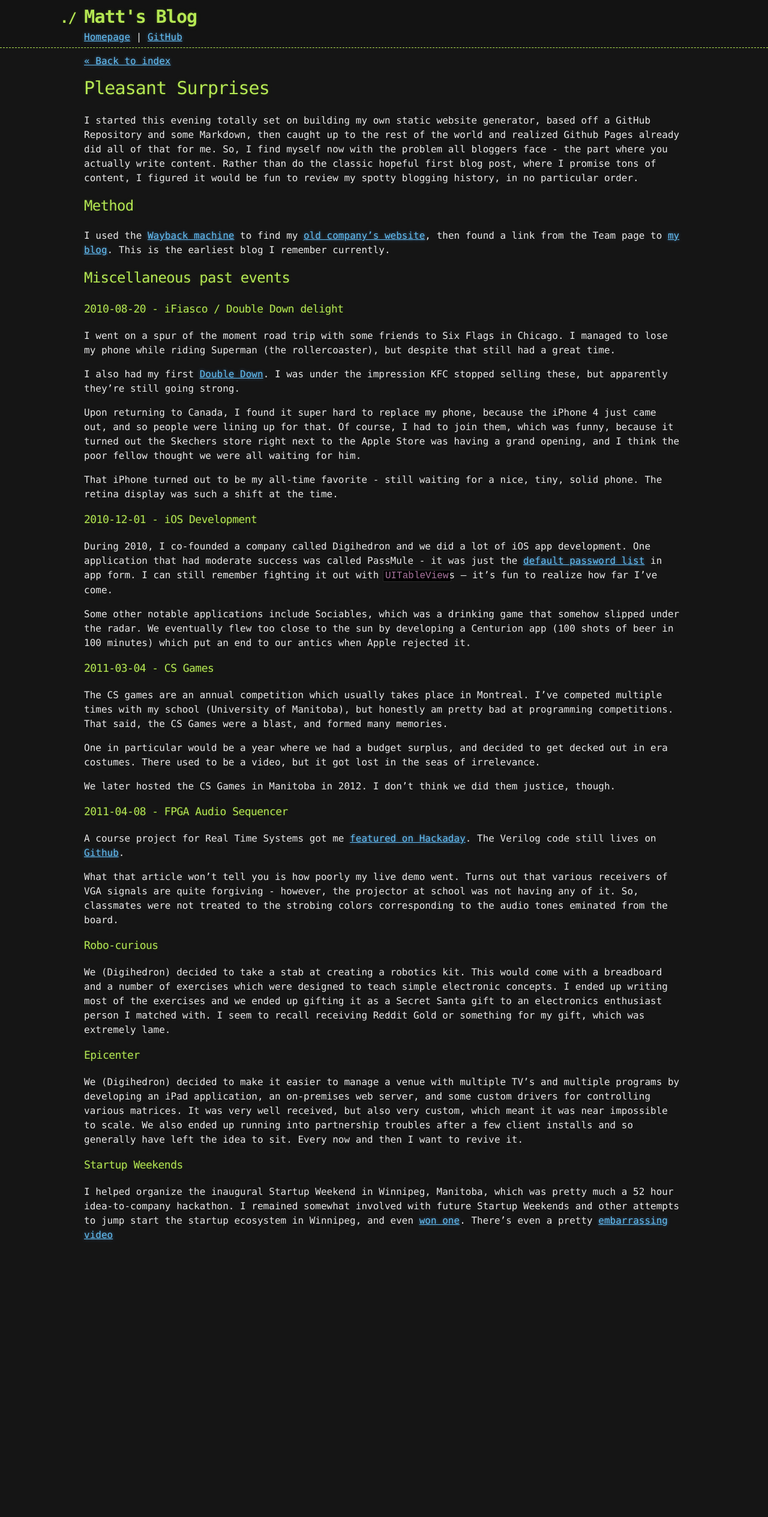
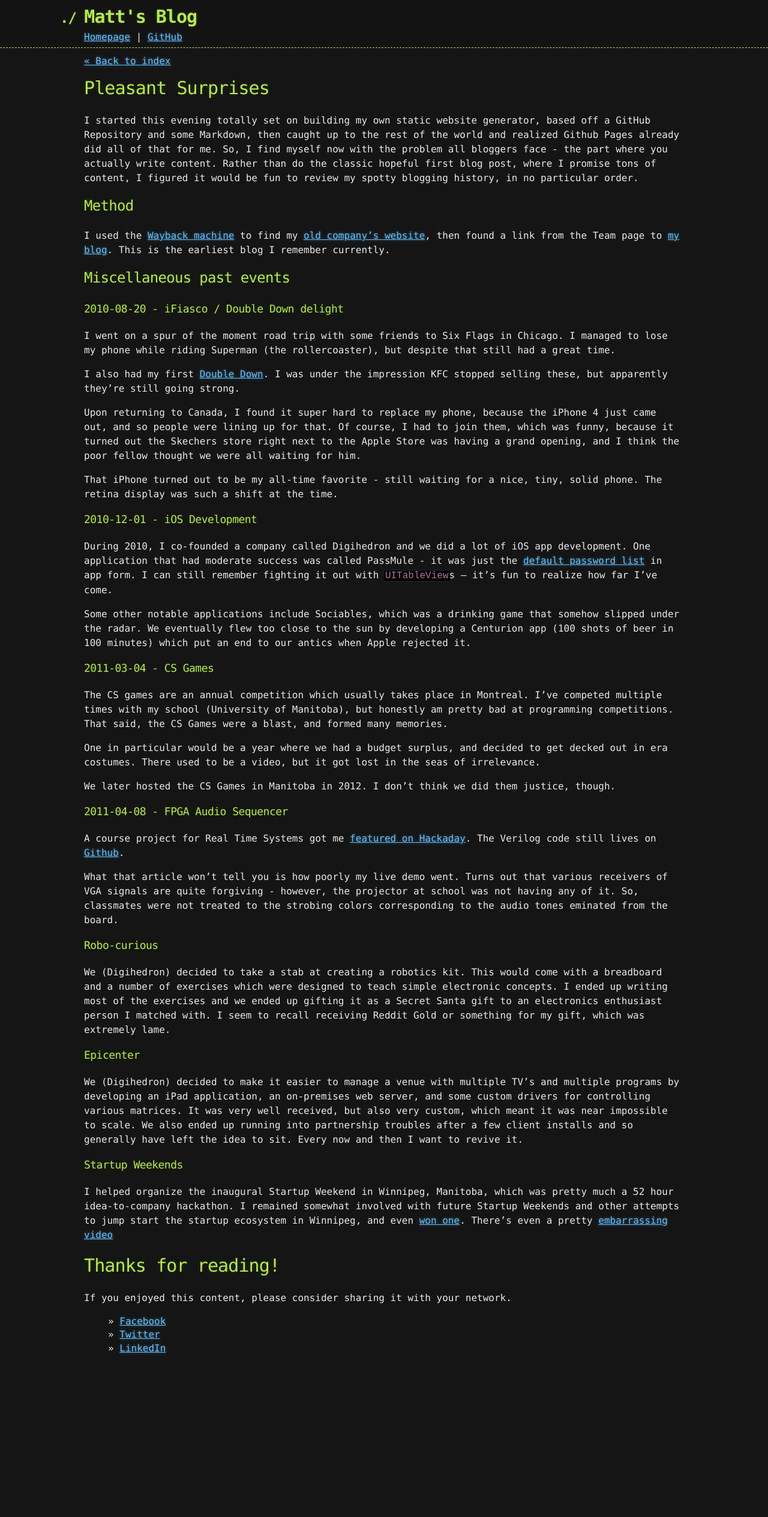
Before and after one commit to conrs/blog, a Jekyll site: the page built from _posts/2020-09-08-pleasant-surprises.md, in a window 1280 px wide. Shown: the whole page at 60% size. Built offline with Jekyll 4.4.1, drawn with Linux system fonts in a browser that asks for light colours; before the commit the page ends 2087 px from its top, so only the background shows below that.

Commit message:
New post, style changes

```diff
--- a/_config.yml
+++ b/_config.yml
@@ -1,5 +1,6 @@
 title: Matt's Blog
 description: A collection of articles Matt has written, largely focused on software engineering.
+url: "https://blog.con.rs"
 plugins:
   - jekyll-seo-tag
   - jekyll-feed
--- a/_layouts/post.html
+++ b/_layouts/post.html
@@ -1,6 +1,8 @@
 ---
 layout: default
 ---
+{% assign urlencoded_url = site.url | append: '' | append: page.url | url_encode %}
+
 <a href="/" style="display: block; margin-bottom:10px"> « Back to index </a>
 
 <h1>
@@ -12,3 +14,26 @@ layout: default
 <p></p>
 
 {{ content }}
+
+
+<h1 style=";">Thanks for reading!</h1>
+
+If you enjoyed this content, please consider sharing it with your network.
+
+<ul class="arrowy">
+	<li>
+		<a href="https://www.facebook.com/sharer.php?u={{urlencoded_url}}">			Facebook
+		</a>
+	</li>
+	<li>
+		<a href="https://twitter.com/intent/tweet?url={{urlencoded_url}}&text=Via%20@conrs,%20check%20out%20this%20post">
+			Twitter
+		</a>
+	</li>
+	<li>
+		<a href="https://www.linkedin.com/shareArticle?url={{urlencoded_url}}&title={{page.title | url_encode}}&summary={{page.excerpt | strip_html | url_encode}}&source={{ 'https://www.linkedin.com/in/conrs/' | url_encode }}">
+			LinkedIn
+		</a>
+	</li>
+</ul>
+<div style="margin-bottom: 30vh;"/>
--- a/_sass/jekyll-theme-hacker.scss
+++ b/_sass/jekyll-theme-hacker.scss
@@ -149,9 +149,14 @@ dt {
   font-weight: bold;
 }
 
-ul li {
-  list-style-image:url('../images/bullet.png');
+ul.arrowy {
+  list-style:none;
 }
+
+ul.arrowy li:before {
+  content: "»";
+}
+
 
 blockquote {
   color: $blockquote-color;
```
Also changed, not shown: _posts/2020-09-11-mash-rehash.md (added, +128 -0 lines), assets/images/2020_09_11-slow-stream-demo.gif (added).
